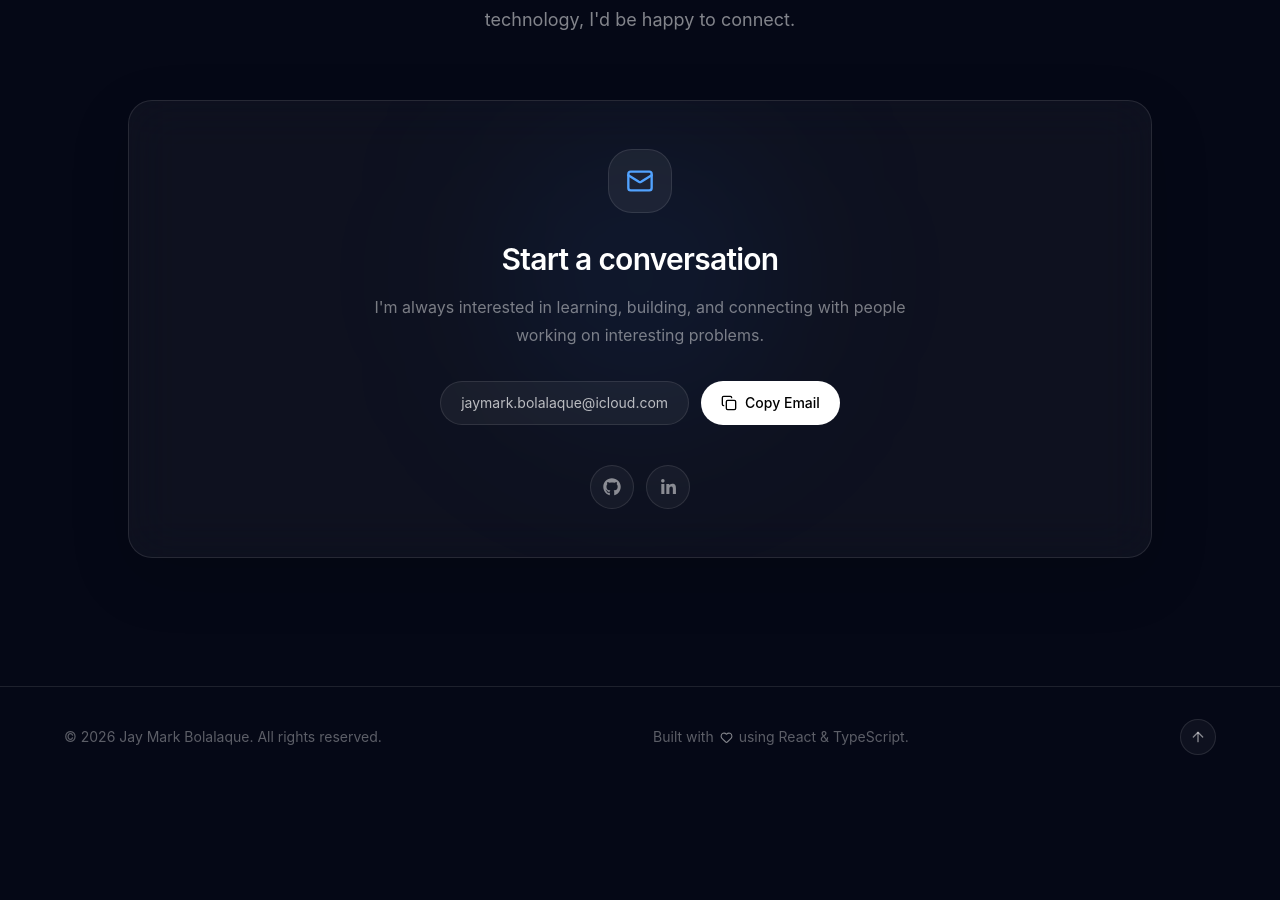
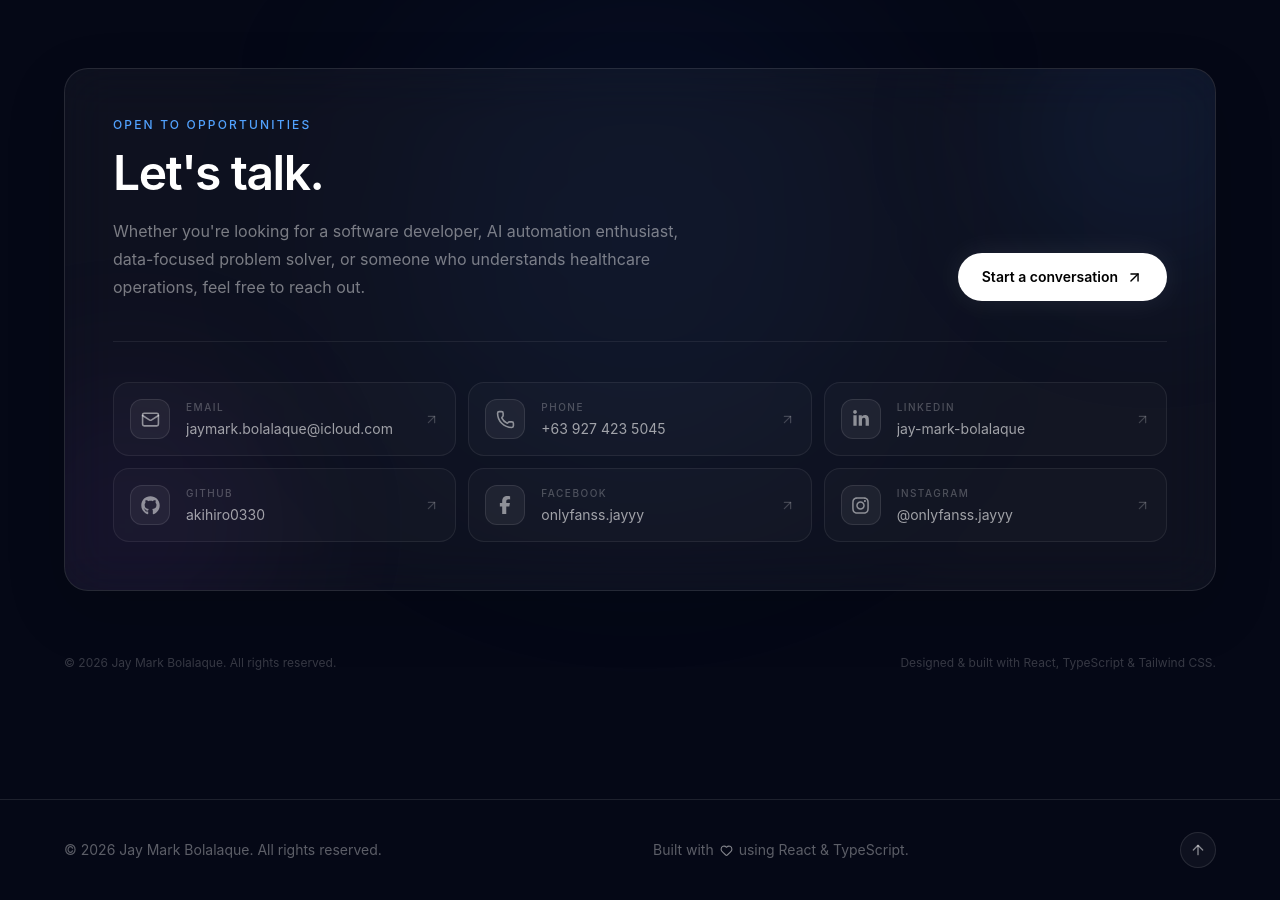
Before and after one commit to akihiro0330/jaymark-portfolio, a React (Vite) app: page / in a window 1280 px wide. Shown: the part 9686-10586 px from the top of the page. Before the commit the page ends 10473 px from the top, so only its background shows below. Built offline with nearby package versions, Linux system fonts and the light colour scheme.

Commit message:
Add modern contact section

```diff
--- a/src/components/sections/Contact.tsx
+++ b/src/components/sections/Contact.tsx
@@ -1,41 +1,99 @@
-import { useState } from "react";
 import { motion } from "framer-motion";
 import {
-  Check,
-  Copy,
+  ArrowUpRight,
   Mail,
+  Phone,
 } from "lucide-react";
-import { FaGithub, FaLinkedinIn } from "react-icons/fa6";
+import {
+  FaFacebookF,
+  FaGithub,
+  FaInstagram,
+  FaLinkedinIn,
+} from "react-icons/fa6";
+
 import SectionHeading from "../ui/SectionHeading";
 import GlassCard from "../ui/GlassCard";
 
-const email = "jaymark.bolalaque@icloud.com";
+type ContactItem = {
+  label: string;
+  value: string;
+  href: string;
+  icon: React.ReactNode;
+};
+
+const contactItems: ContactItem[] = [
+  {
+    label: "Email",
+    value: "jaymark.bolalaque@icloud.com",
+    href: "mailto:jaymark.bolalaque@icloud.com",
+    icon: <Mail size={19} />,
+  },
+  {
+    label: "Phone",
+    value: "+63 927 423 5045",
+    href: "tel:+639274235045",
+    icon: <Phone size={19} />,
+  },
+  {
+    label: "LinkedIn",
+    value: "jay-mark-bolalaque",
+    href: "https://www.linkedin.com/in/jay-mark-bolalaque-/",
+    icon: <FaLinkedinIn size={18} />,
+  },
+  {
+    label: "GitHub",
+    value: "akihiro0330",
+    href: "https://github.com/akihiro0330",
+    icon: <FaGithub size={19} />,
+  },
+  {
+    label: "Facebook",
+    value: "onlyfanss.jayyy",
+    href: "https://www.facebook.com/onlyfanss.jayyy",
+    icon: <FaFacebookF size={18} />,
+  },
+  {
+    label: "Instagram",
+    value: "@onlyfanss.jayyy",
+    href: "https://www.instagram.com/onlyfanss.jayyy",
+    icon: <FaInstagram size={19} />,
+  },
+];
 
 export default function Contact() {
-  const [copied, setCopied] = useState(false);
+  return (
+    <section
+      id="contact"
+      className="relative overflow-hidden px-6 py-32"
+    >
+      {/* Ambient background */}
+      <div
+        aria-hidden="true"
+        className="
+          pointer-events-none
+          absolute
+          left-1/2
+          top-1/2
+          h-[500px]
+          w-[500px]
+          -translate-x-1/2
+          -translate-y-1/2
+          rounded-full
+          bg-blue-500/[0.06]
+          blur-[120px]
+        "
+      />
 
-  const copyEmail = async () => {
-    try {
-      await navigator.clipboard.writeText(email);
-      setCopied(true);
+      <div className="relative mx-auto max-w-6xl">
 
-      window.setTimeout(() => {
-        setCopied(false);
-      }, 2000);
-    } catch {
-      window.location.href = `mailto:${email}`;
-    }
-  };
-
-  return (
-    <section id="contact" className="relative px-6 py-32">
-      <div className="mx-auto max-w-5xl">
+        {/* Heading */}
         <SectionHeading
           eyebrow="Get In Touch"
           title="Let's build something meaningful."
-          description="Whether it's a software project, automation opportunity, or simply a conversation about technology, I'd be happy to connect."
+          description="Have an opportunity, project, or idea in mind? I'd love to hear from you."
         />
 
+        {/* Main CTA */}
         <motion.div
           initial={{ opacity: 0, y: 30 }}
           whileInView={{ opacity: 1, y: 0 }}
@@ -45,174 +103,295 @@ export default function Contact() {
         >
           <GlassCard
             className="
+              group
               relative
               overflow-hidden
               p-8
               sm:p-12
             "
           >
-            {/* Background effects */}
+            {/* Aurora effects */}
             <div
               aria-hidden="true"
               className="
                 pointer-events-none
                 absolute
-                left-1/2
-                top-0
-                h-64
-                w-64
-                -translate-x-1/2
+                -right-32
+                -top-32
+                h-72
+                w-72
                 rounded-full
-                bg-blue-500/10
-                blur-[100px]
+                bg-blue-500/[0.08]
+                blur-[80px]
+                transition-all
+                duration-1000
+                group-hover:scale-125
+                group-hover:bg-blue-500/[0.16]
               "
             />
 
-            <div className="relative text-center">
+            <div
+              aria-hidden="true"
+              className="
+                pointer-events-none
+                absolute
+                -bottom-32
+                -left-32
+                h-72
+                w-72
+                rounded-full
+                bg-purple-500/[0.06]
+                blur-[80px]
+                transition-all
+                duration-1000
+                group-hover:scale-125
+                group-hover:bg-purple-500/[0.12]
+              "
+            />
+
+            <div className="relative">
+
+              {/* CTA header */}
               <div
                 className="
-                  mx-auto
                   flex
-                  h-16
-                  w-16
-                  items-center
-                  justify-center
-                  rounded-3xl
-                  border
-                  border-white/10
-                  bg-white/[0.06]
-                  text-blue-400
+                  flex-col
+                  gap-8
+                  md:flex-row
+                  md:items-end
+                  md:justify-between
                 "
               >
-                <Mail size={28} />
-              </div>
+                <div className="max-w-2xl">
+                  <p
+                    className="
+                      text-xs
+                      font-medium
+                      uppercase
+                      tracking-[0.18em]
+                      text-blue-400
+                    "
+                  >
+                    Open to opportunities
+                  </p>
 
-              <h3 className="mt-7 text-2xl font-semibold tracking-tight text-white sm:text-3xl">
-                Start a conversation
-              </h3>
+                  <h3
+                    className="
+                      mt-4
+                      text-3xl
+                      font-semibold
+                      tracking-[-0.03em]
+                      text-white
+                      sm:text-4xl
+                      md:text-5xl
+                    "
+                  >
+                    Let's talk.
+                  </h3>
 
-              <p className="mx-auto mt-4 max-w-xl text-sm leading-7 text-white/45 sm:text-base">
-                I'm always interested in learning, building, and connecting
-                with people working on interesting problems.
-              </p>
+                  <p
+                    className="
+                      mt-5
+                      max-w-xl
+                      text-sm
+                      leading-7
+                      text-white/45
+                      sm:text-base
+                    "
+                  >
+                    Whether you're looking for a software developer,
+                    AI automation enthusiast, data-focused problem solver,
+                    or someone who understands healthcare operations,
+                    feel free to reach out.
+                  </p>
+                </div>
 
-              {/* Email */}
-              <div
-                className="
-                  mx-auto
-                  mt-8
-                  flex
-                  max-w-xl
-                  flex-col
-                  items-center
-                  gap-3
-                  sm:flex-row
-                  sm:justify-center
-                "
-              >
-                <a
-                  href={`mailto:${email}`}
+                {/* Primary CTA */}
+                <motion.a
+                  href="mailto:jaymark.bolalaque@icloud.com"
+                  whileHover={{
+                    scale: 1.03,
+                  }}
+                  whileTap={{
+                    scale: 0.97,
+                  }}
                   className="
                     inline-flex
-                    min-h-11
+                    shrink-0
                     items-center
                     justify-center
-                    rounded-full
-                    border
-                    border-white/10
-                    bg-white/[0.05]
-                    px-5
-                    text-sm
-                    text-white/70
-                    transition-all
-                    duration-300
-                    hover:bg-white/10
-                    hover:text-white
-                  "
-                >
-                  {email}
-                </a>
-
-                <button
-                  type="button"
-                  onClick={copyEmail}
-                  className="
-                    inline-flex
-                    min-h-11
-                    items-center
                     gap-2
                     rounded-full
                     bg-white
-                    px-5
+                    px-6
+                    py-3.5
                     text-sm
-                    font-medium
+                    font-semibold
                     text-black
+                    shadow-[0_0_30px_rgba(255,255,255,0.08)]
                     transition-all
                     duration-300
-                    hover:bg-white/90
+                    hover:shadow-[0_0_40px_rgba(96,165,250,0.2)]
                   "
                 >
-                  {copied ? <Check size={16} /> : <Copy size={16} />}
-                  {copied ? "Copied" : "Copy Email"}
-                </button>
+                  Start a conversation
+                  <ArrowUpRight size={17} />
+                </motion.a>
               </div>
 
-              {/* Social links */}
-              <div className="mt-10 flex justify-center gap-3">
-                <a
-                  href="https://github.com/akihiro0330/"
-                  target="_blank"
-                  rel="noreferrer"
-                  aria-label="GitHub"
-                  className="
-                    flex
-                    h-11
-                    w-11
-                    items-center
-                    justify-center
-                    rounded-full
-                    border
-                    border-white/10
-                    bg-white/[0.04]
-                    text-white/50
-                    transition-all
-                    duration-300
-                    hover:-translate-y-1
-                    hover:bg-white/10
-                    hover:text-white
-                  "
-                >
-                  <FaGithub size={18} />
-                </a>
+              {/* Divider */}
+              <div className="my-10 h-px bg-white/[0.07]" />
 
-                <a
-                  href="https://www.linkedin.com/in/jay-mark-bolalaque-/"
-                  target="_blank"
-                  rel="noreferrer"
-                  aria-label="LinkedIn"
-                  className="
-                    flex
-                    h-11
-                    w-11
-                    items-center
-                    justify-center
-                    rounded-full
-                    border
-                    border-white/10
-                    bg-white/[0.04]
-                    text-white/50
-                    transition-all
-                    duration-300
-                    hover:-translate-y-1
-                    hover:bg-white/10
-                    hover:text-white
-                  "
-                >
-                  <FaLinkedinIn size={17} />
-                </a>
+              {/* Contact grid */}
+              <div className="grid gap-3 sm:grid-cols-2 lg:grid-cols-3">
+                {contactItems.map((item, index) => (
+                  <motion.a
+                    key={item.label}
+                    href={item.href}
+                    target={
+                      item.href.startsWith("http")
+                        ? "_blank"
+                        : undefined
+                    }
+                    rel={
+                      item.href.startsWith("http")
+                        ? "noopener noreferrer"
+                        : undefined
+                    }
+                    initial={{
+                      opacity: 0,
+                      y: 15,
+                    }}
+                    whileInView={{
+                      opacity: 1,
+                      y: 0,
+                    }}
+                    viewport={{
+                      once: true,
+                    }}
+                    transition={{
+                      duration: 0.4,
+                      delay: index * 0.05,
+                    }}
+                    whileHover={{
+                      y: -3,
+                    }}
+                    className="
+                      group/contact
+                      flex
+                      items-center
+                      gap-4
+                      rounded-2xl
+                      border
+                      border-white/[0.07]
+                      bg-white/[0.025]
+                      p-4
+                      transition-all
+                      duration-300
+                      hover:border-white/[0.15]
+                      hover:bg-white/[0.06]
+                    "
+                  >
+                    {/* Icon */}
+                    <div
+                      className="
+                        flex
+                        h-10
+                        w-10
+                        shrink-0
+                        items-center
+                        justify-center
+                        rounded-xl
+                        border
+                        border-white/10
+                        bg-white/[0.05]
+                        text-white/50
+                        transition-all
+                        duration-300
+                        group-hover/contact:border-blue-400/20
+                        group-hover/contact:bg-blue-400/[0.08]
+                        group-hover/contact:text-blue-400
+                      "
+                    >
+                      {item.icon}
+                    </div>
+
+                    {/* Information */}
+                    <div className="min-w-0 flex-1">
+                      <p
+                        className="
+                          text-[10px]
+                          font-medium
+                          uppercase
+                          tracking-[0.15em]
+                          text-white/25
+                        "
+                      >
+                        {item.label}
+                      </p>
+
+                      <p
+                        className="
+                          mt-1
+                          truncate
+                          text-sm
+                          text-white/60
+                          transition-colors
+                          duration-300
+                          group-hover/contact:text-white
+                        "
+                      >
+                        {item.value}
+                      </p>
+                    </div>
+
+                    <ArrowUpRight
+                      size={15}
+                      className="
+                        shrink-0
+                        text-white/20
+                        transition-all
+                        duration-300
+                        group-hover/contact:-translate-y-0.5
+                        group-hover/contact:translate-x-0.5
+                        group-hover/contact:text-white/60
+                      "
+                    />
+                  </motion.a>
+                ))}
               </div>
             </div>
           </GlassCard>
+        </motion.div>
+
+        {/* Footer */}
+        <motion.div
+          initial={{ opacity: 0 }}
+          whileInView={{ opacity: 1 }}
+          viewport={{ once: true }}
+          transition={{
+            duration: 0.7,
+            delay: 0.3,
+          }}
+          className="
+            mt-16
+            flex
+            flex-col
+            items-center
+            justify-between
+            gap-4
+            text-center
+            sm:flex-row
+            sm:text-left
+          "
+        >
+          <p className="text-xs text-white/20">
+            © {new Date().getFullYear()} Jay Mark Bolalaque. All rights reserved.
+          </p>
+
+          <p className="text-xs text-white/20">
+            Designed & built with React, TypeScript & Tailwind CSS.
+          </p>
         </motion.div>
       </div>
     </section>
```
